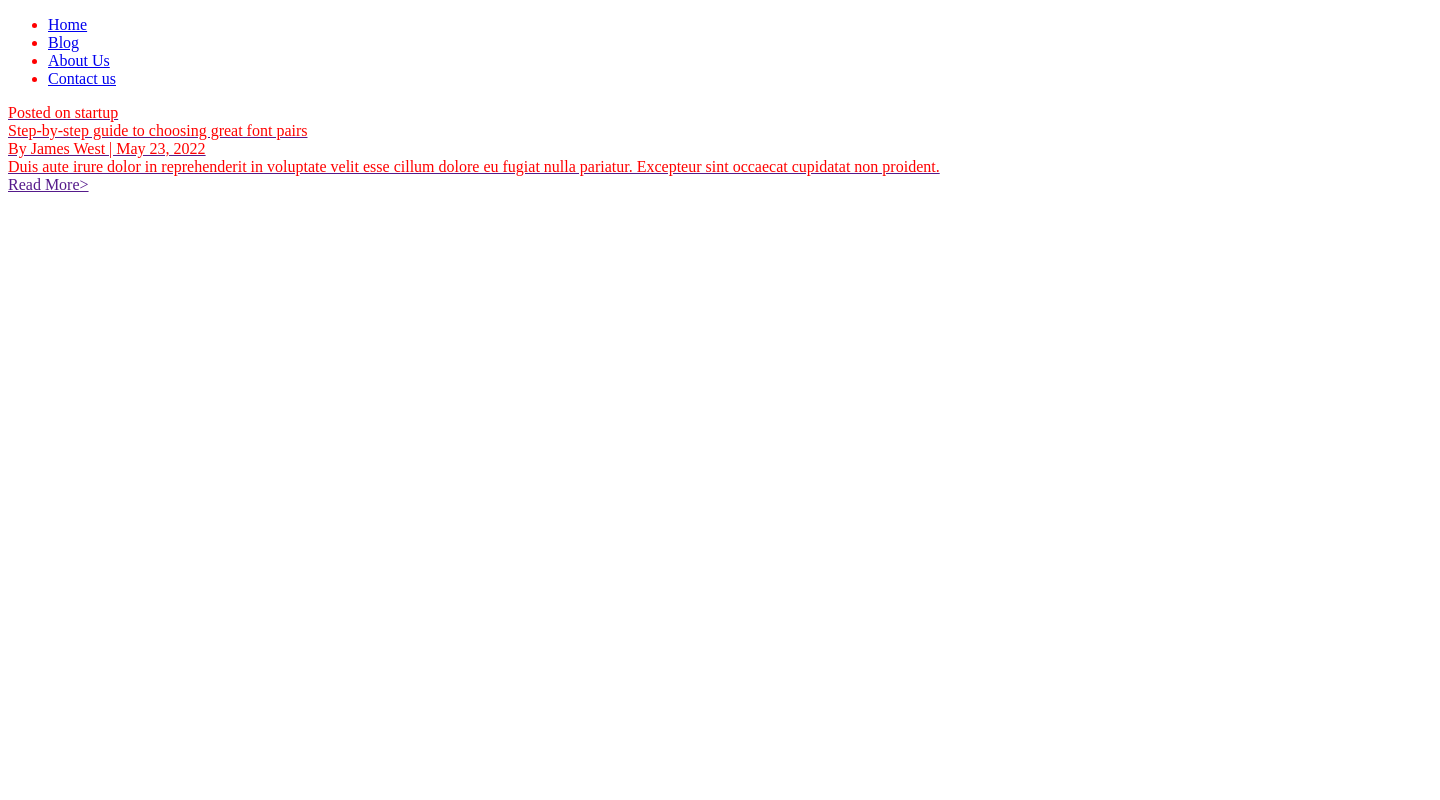
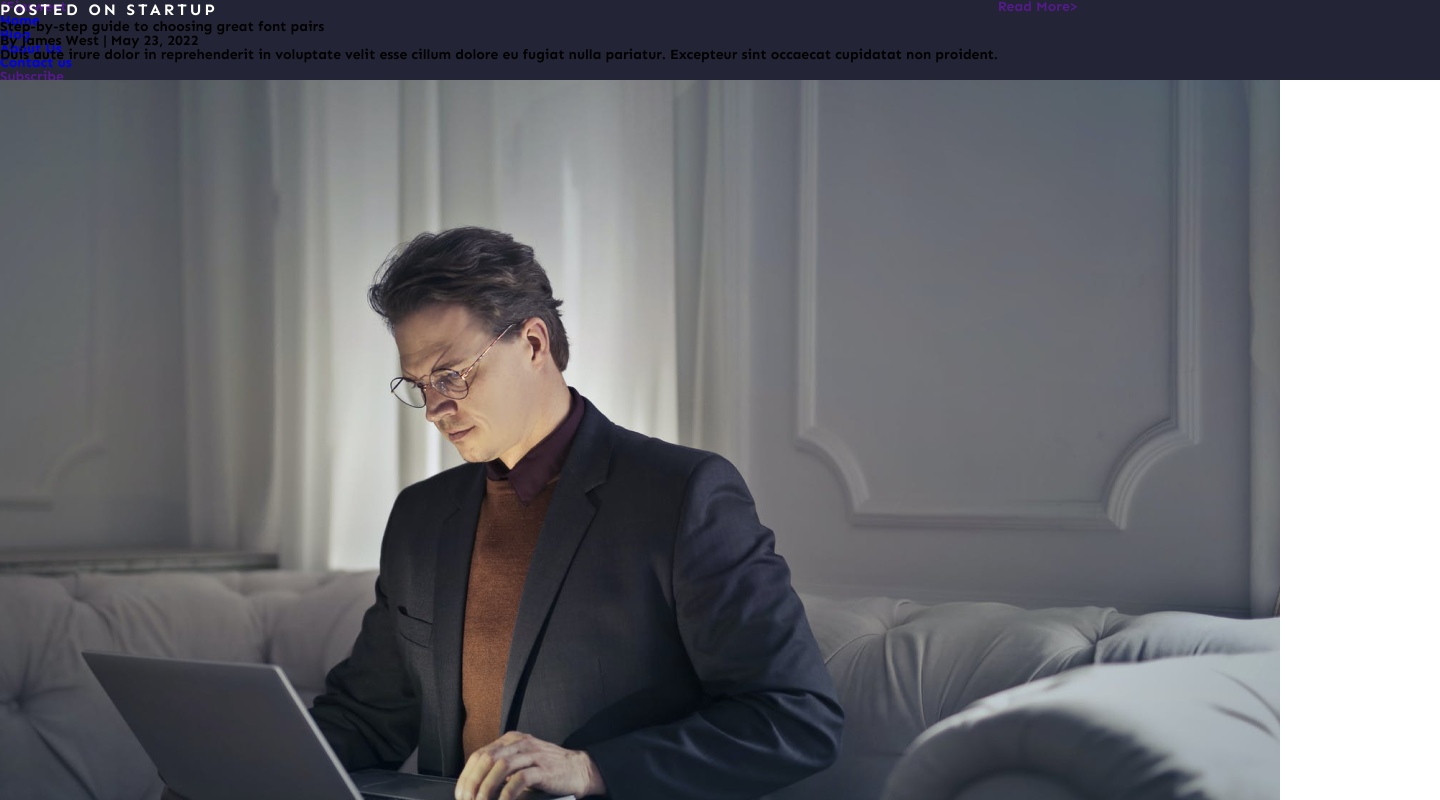
Before and after one commit to ntlmlnkv/first-template, a website built with Parcel: page src/index.html in a window 1280 px wide. Shown: the whole page, 1440 px wide, since content can reach past the window. Built offline with nearby package versions, Linux system fonts and the light colour scheme; files whose address does not match are found by name.

Commit message:
Empty project_1

```diff
--- a/src/index.html
+++ b/src/index.html
@@ -5,6 +5,10 @@
         <meta charset="utf-8">
     </head>
     <body>
+        <div class="top__panel">
+        <div class="logo">
+            <a href="">{Finsweet</a>
+        </div>
         <div class="menu">
                 <div class="menu__container">
                     <nav class="menu__items">
@@ -16,10 +20,11 @@
                         </ul>
                     </nav>
                 <div class="menu__footer">
-                    <a href=""
+                    <a href="" class="menu__btn btn">Subscribe</a>
                 </div>
-                </div>
-            </div>
+        </div>
+        </div>
+        </div>
         <div class="wrapper">
             <div class="mainblock">
                 <div class="mainblock__content">
@@ -30,12 +35,12 @@
                         <div class="about_the_project">Duis aute irure dolor in reprehenderit in voluptate velit esse cillum dolore eu fugiat nulla pariatur. Excepteur sint occaecat cupidatat non proident.</div>
                     </div>
                      <div class="mainblock__footer">
-                        <a href=""class="mainblock__btn btn_y_">Read More></a>
+                        <a href=""class="mainblock__btn">Read More></a>
                     </div>
+                </div>
                     <div class="mainblock__img ibg">
                     <img src="../img/mainblock/bg.png" alt=""></a>
-                </div>
-        </div>
+                     </div>
             </div>
         <div class="content">
         </div>
--- /dev/null
+++ b/src/nullstyle.scss
@@ -0,0 +1,17 @@
+/*Обнуление*/
+* {padding: 0;margin: 0;border: 0;}
+*,*:before, *:after {-moz-box-sizing: border-box;-webkit-box-sizing: border-box;box-sizing: border-box;}
+:focus,:active {outline: none;}
+a:focus,a:active {outline: none;}
+nav,footer,header,aside {display: block;}
+html,body {height: 100%;width: 100%;font-size: 100%;line-height: 1;font-size: 14px;-ms-text-size-adjust: 100%;-moz-text-size-adjust: 100%;
+-webkit-text-size-adjust: 100%;}
+input,button,textarea {font-family: inherit;}
+input::-ms-clear {display: none;}
+button {cursor: pointer;}
+button::-moz-focus-inner {padding: 0;border: 0;}
+a,a:visited {text-decoration: none;}
+a:hover {text-decoration: none;}
+ul li {list-style: none;}
+img {vertical-align: top;}
+h1,h2,h3,h4,h5,h6 {font-size: inherit;font-weight: inherit;}
--- a/src/styles.scss
+++ b/src/styles.scss
@@ -1,9 +1,56 @@
+@import url('https://fonts.googleapis.com/css2?family=Sen:wght@700&display=swap');
+
+
 $primary-color: white;
 $bg: black;
 h1 {
   color: $primary-color;
   background-color: $bg;
 }
-div{
-  color:red;
+body{
+  margin: 0;
+  font-family:'Sen', sans-serif;
 }
+// Обнуление
+@import "nullstyle.scss";
+
+.top__panel{
+background-color: #232536;
+position: absolute;
+width: 1440px;
+margin: 0 auto;
+height: 80px;
+color: white;
+}
+
+.mainblock__img{
+background-image: url('../img/mainblock/bg.png');
+position: absolute;
+z-index: 1;
+width: 1440px;
+height: 720px;
+right: 0px;
+top: 80px;
+}
+.mainblock__content{
+  position: absolute;
+  z-index: 2;
+  display: flex;
+  justify-content: left;
+  margin-bottom: 150px;
+}
+
+.mainblock__title{
+width: 222px;
+height: 20px;
+right: 1137px;
+top: 208px;
+font-weight: 500;
+font-size: 16px;
+line-height: 20px;
+letter-spacing: 3px;
+text-transform: uppercase;
+color: white;
+}
+.menu__list{
+}
```
Also changed, not shown: dist/index.html, img/mainblock/bg.png (added).
